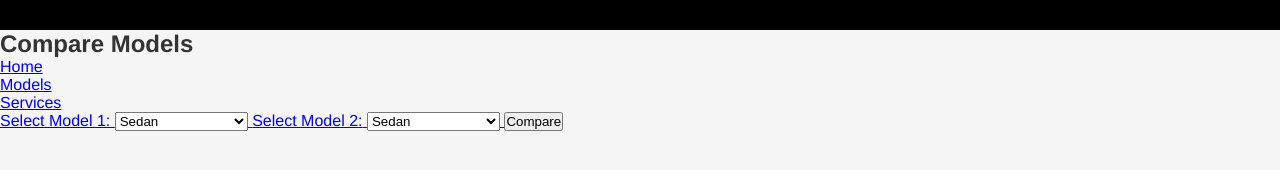
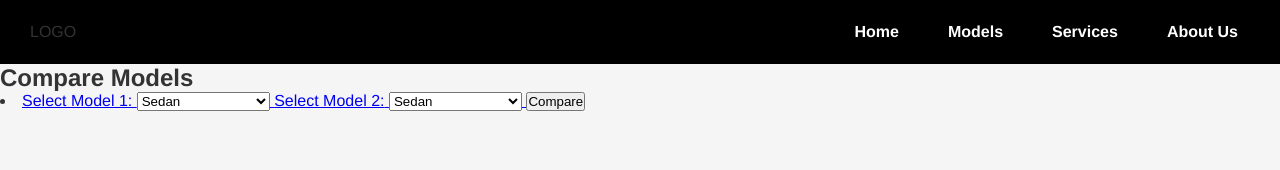
Before and after one commit to Lefa2004/cse25-399-WMD-ASSIGNMENT, a plain HTML site: page compare models.html in a window 1280 px wide. Drawn offline with Linux system fonts and the light colour scheme; a script that the page names is missing.

Commit message:
Add header and navigation to compare models page

```diff
--- a/compare models.html
+++ b/compare models.html
@@ -6,19 +6,29 @@
   <link rel="stylesheet" href="css/style.css">
 </head>
 <body>
-  <header>  </header>
-
-  <section class="compare">
-    <h2>Compare Models</h2>
-    <div class="selectors"> <ul>
+  <header>
+    <div class="logo">LOGO</div>
+    <!-- NAVIGATION -->
+    <nav>
+    <ul>
       <li><a href="index.html">Home</a></li>
-      <li><a href="models.html">Models</a></li>
+      <li><a href="model.html">Models</a></li>
       <li class="dropdown">
         <a href="services.html">Services</a>
         <ul class="dropdown-content">
           <li><a href="booking.html">Booking Test Drive</a></li>
-          <li><a href="compare.html">Compare Models</a></li>
+          <li><a href="compare models.html">Compare Models</a></li>
         </ul>
+      </li>
+      <li><a href="about us.html">About Us</a></li>
+    </ul>
+  </nav>
+  </header>
+
+  <section class="compare">
+    <h2>Compare Models</h2>
+    <div class="selectors">
+
       </li>
       <li><a href="about.html"
       <label for="model1">Select Model 1:</label>
```
